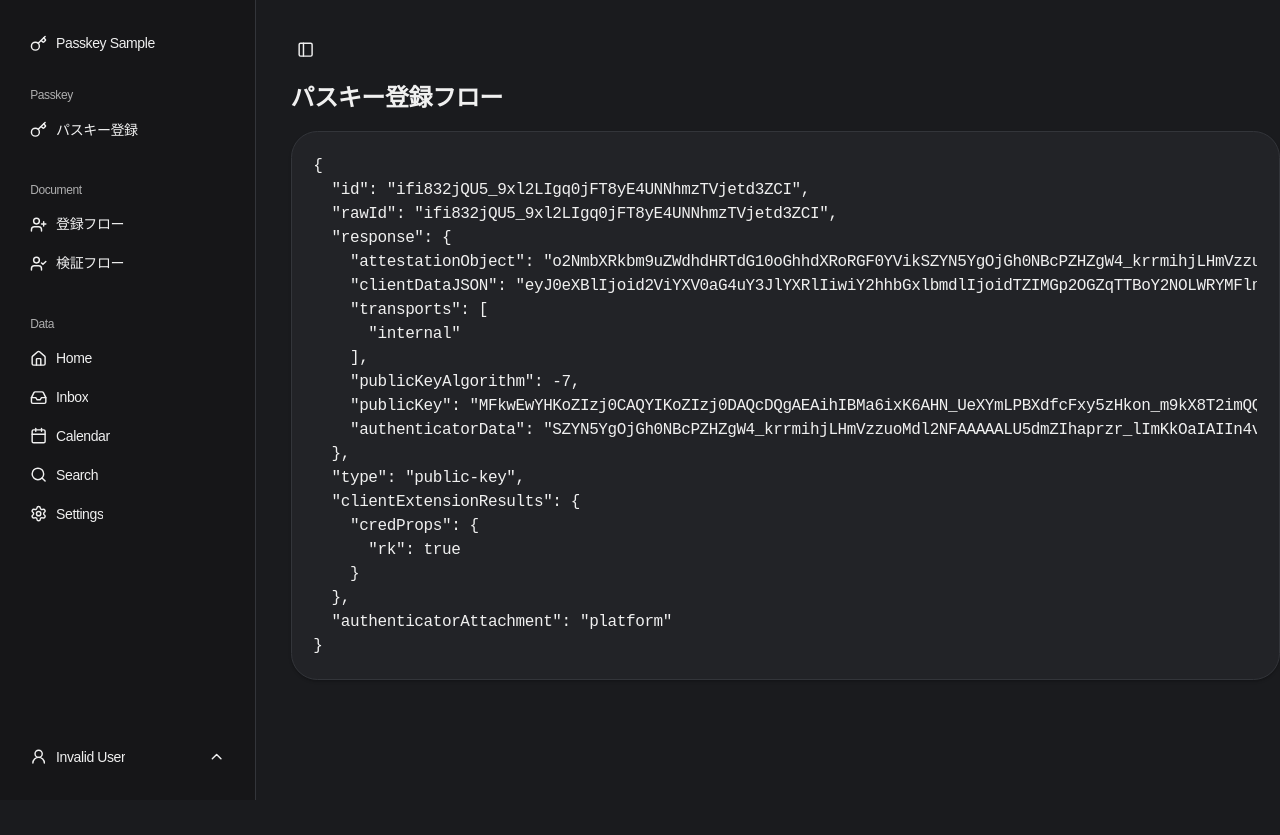
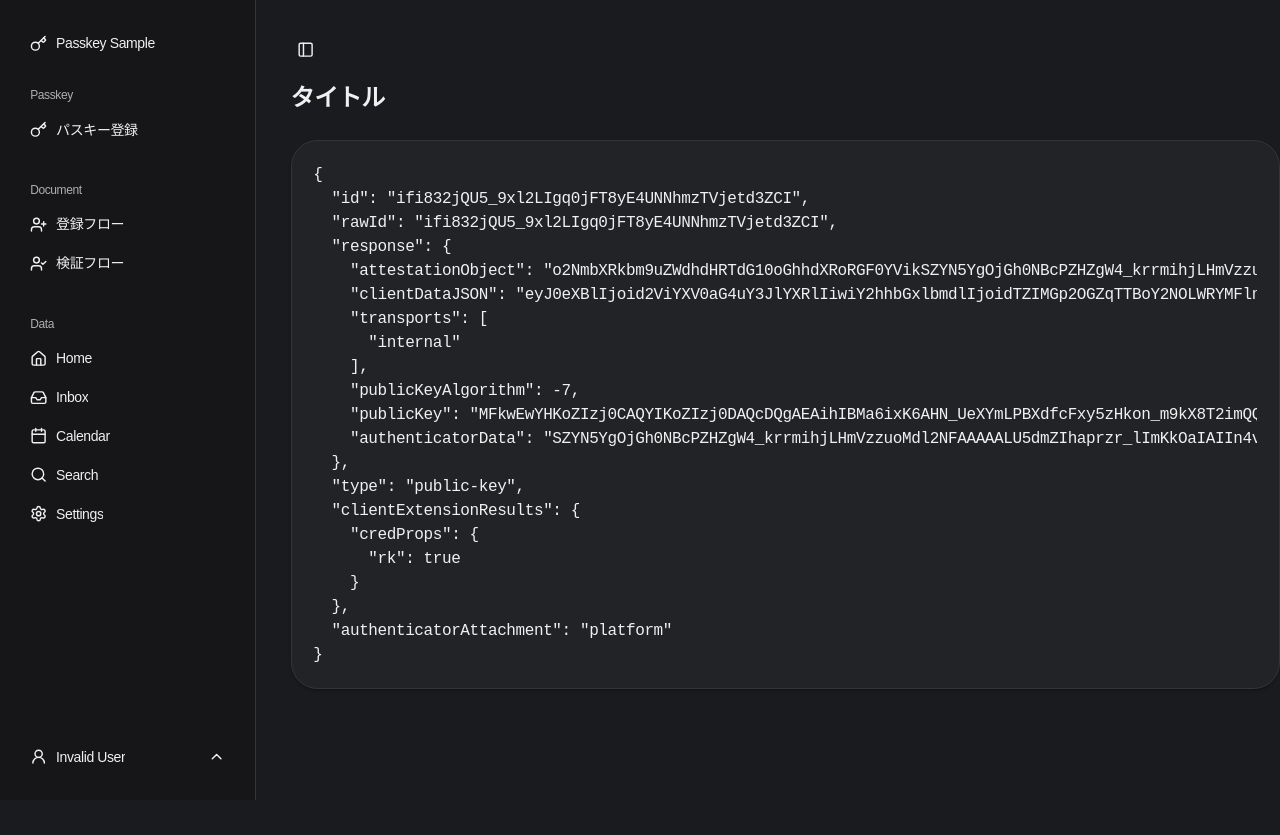
Before and after one commit to tf63/next-passkey-playground, a Next.js app: page / in a window 1280 px wide. Shown: the top 835 px of the page. After the commit the page ends 800 px from the top, so only its background shows below. Built offline with nearby package versions, Linux system fonts and the light colour scheme; no server answers.

Commit message:
feat: tidy layout

```diff
--- a/src/app/(dashboard)/layout.tsx
+++ b/src/app/(dashboard)/layout.tsx
@@ -5,12 +5,12 @@ export default function Layout({ children }: { children: React.ReactNode }) {
     return (
         <SidebarProvider>
             <DashboardSidebar />
-            <main className="flex min-h-screen w-full justify-center">
-                <div className="max-w-5xl space-y-4 p-4 2xl:max-w-6xl">
+            <div className="flex min-h-screen w-full justify-center">
+                <div className="m-4 w-5xl space-y-4 p-4 2xl:w-6xl">
                     <SidebarTrigger />
-                    {children}
+                    <div className="space-y-6">{children}</div>
                 </div>
-            </main>
+            </div>
         </SidebarProvider>
     )
 }
--- a/src/app/(dashboard)/page.tsx
+++ b/src/app/(dashboard)/page.tsx
@@ -6,11 +6,12 @@ import '@/app/actions/auth'
 import '@/components/ui/accordion'
 
 import { Card } from '@/components/ui/card'
+import { DashboardTitle } from '@/features/dashboard/title/title'
 
 export default function Page() {
     return (
-        <div>
-            <h1 className="mb-4 text-2xl font-bold">パスキー登録フロー</h1>
+        <>
+            <DashboardTitle title="タイトル" />
             <Card className="p-5">
                 <pre className="overflow-x-auto">
                     {`{
@@ -36,6 +37,6 @@ export default function Page() {
 }`}
                 </pre>
             </Card>
-        </div>
+        </>
     )
 }
--- a/src/app/layout.tsx
+++ b/src/app/layout.tsx
@@ -28,7 +28,7 @@ export default function RootLayout({
     return (
         <html lang="ja" className="dark">
             <body className={`${geistSans.variable} ${geistMono.variable} antialiased`}>
-                <main className="min-h-screen min-w-screen space-y-4 p-4">{children}</main>
+                <main className="min-h-screen min-w-screen">{children}</main>
                 <Toaster theme="dark" richColors={true} position="top-center" />
             </body>
         </html>
```
